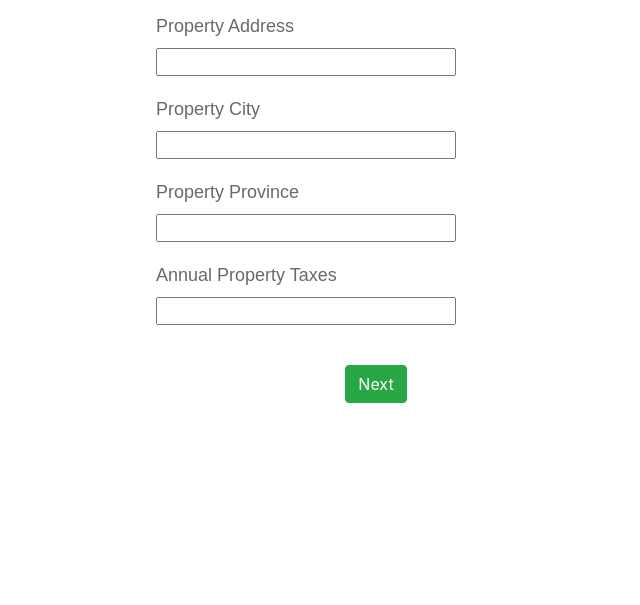
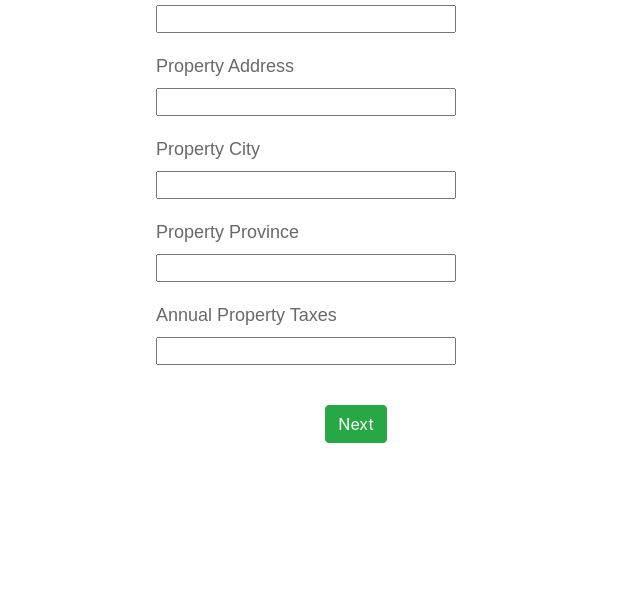
Before and after one commit to ChrisBreak/rentapp, a plain HTML site: page index.html in a window 1280 px wide. Shown: the part 195-800 px from the top of the page, without its empty margins (284-924 px from the left). Drawn offline with nearby package versions, Linux system fonts and the light colour scheme.

Commit message:
margin same all around

```diff
--- a/rentStyle.css
+++ b/rentStyle.css
@@ -1,5 +1,5 @@
 body {
-  margin-left: 40px;
+  margin: 40px;
 }
 
 .topBar {
```
